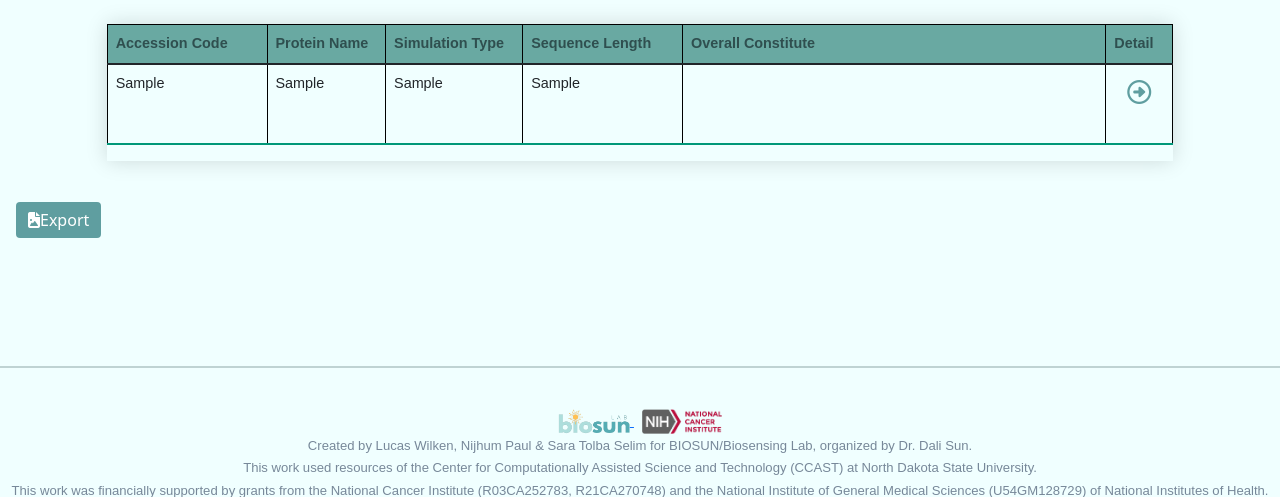
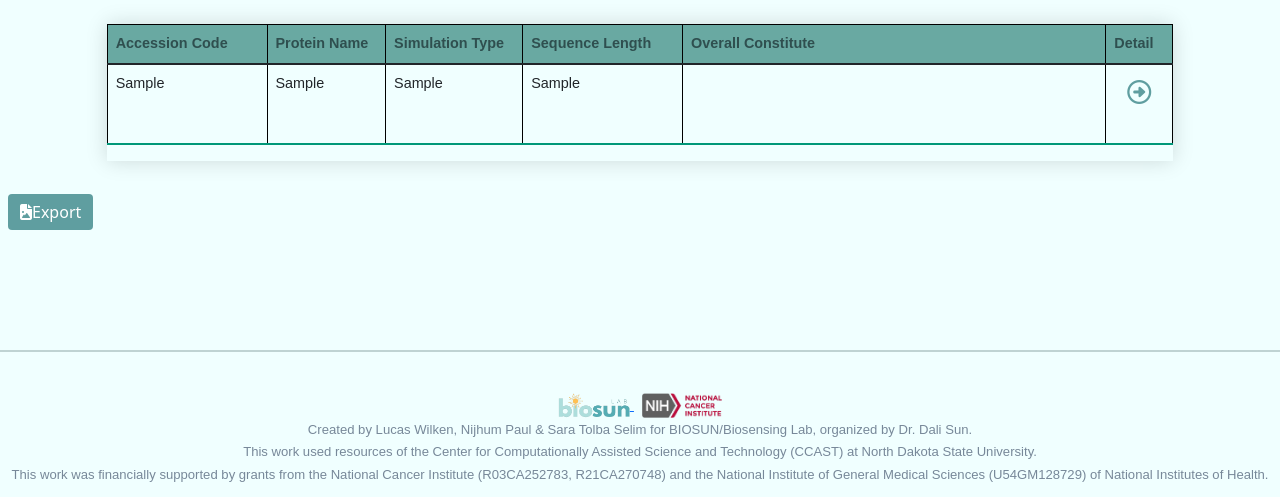
Before and after one commit to alfrediolu/FAPS, a Django app: template template/searchResults.html in a window 1280 px wide. Shown: the part 204-701 px from the top of the page. Run offline with Django 3.2, Linux system fonts and the light colour scheme; the template is opened without the code that fills it: most values are stand-ins (such as "Sample title", 1, 10 or a date in 2020); some libraries are stand-ins or nearby versions.

Commit message:
WIP Export table button

```diff
--- a/template/searchResults.html
+++ b/template/searchResults.html
@@ -56,12 +56,10 @@
         </table>
         </div>
 
-        <div class="d-inline-flex p-2 justify-content-center">
-          <a class="btn export_btn m-2" id="csvTableDownload" href=""
+          <a class="btn export_btn m-2" id="csvTableDownload" href="" style="text-align: center"
                title="Export to CSV" onclick="tableToCSV('proteinTable')">
               <i class="fa-solid fa-file-image"></i>Export
           </a>
-      </div>
 
     </div>
 
```
